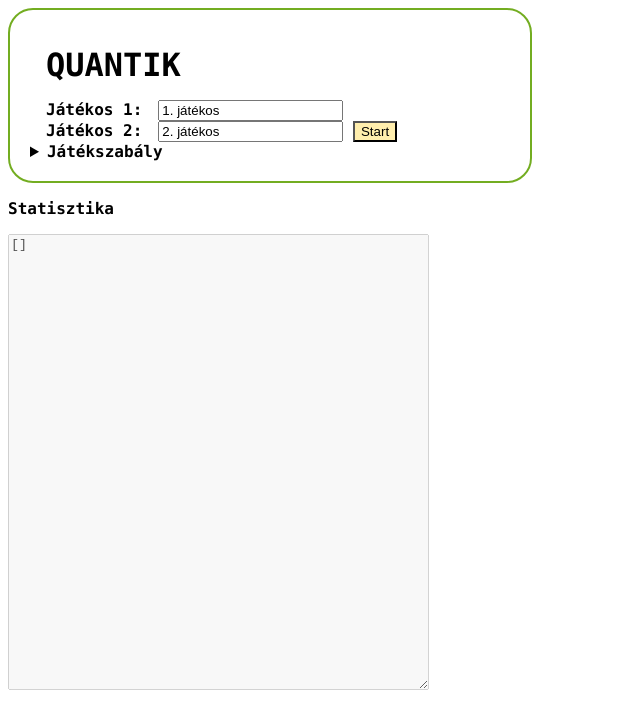
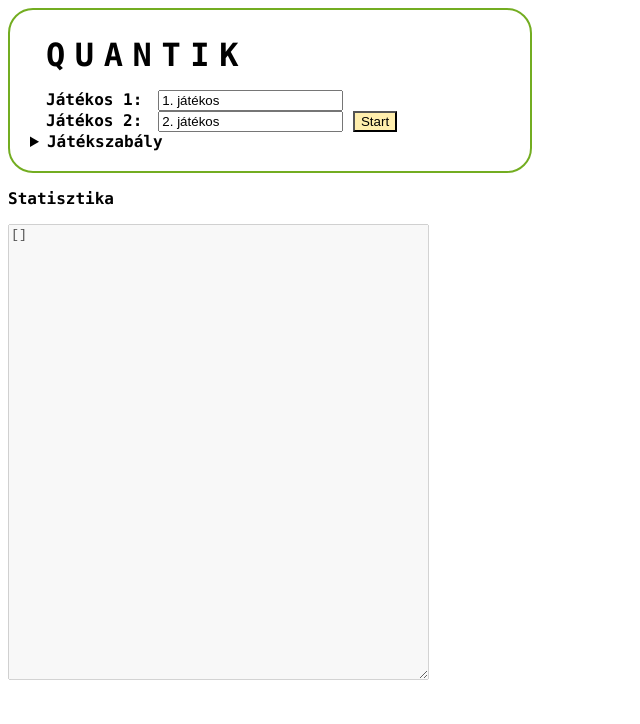
Before and after one commit to maidesu/quantik-js, a plain HTML site: page index.html in a window 1280 px wide. Shown: the whole page, without its empty margins (0-640 px from the left). Drawn offline with Linux system fonts and the light colour scheme.

Commit message:
Finished

```diff
--- a/style.css
+++ b/style.css
@@ -41,10 +41,15 @@ details img {
     border-spacing: 0.6rem 0.6rem;
 }
 
+h1 {
+    letter-spacing: 0.6rem;
+}
+
 #home form {
     border-radius: 25px;
     border: 2px solid #73AD21;
     padding: 20px;
+    padding-top: 10px;
     width: 30rem;
     height: auto;
 }
```
